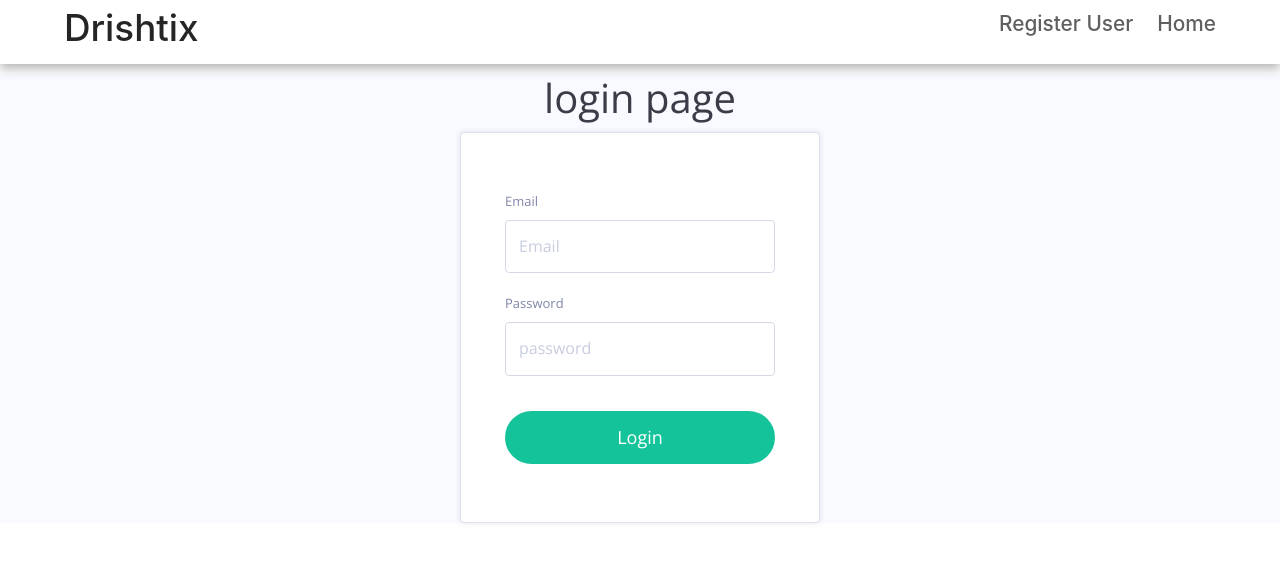
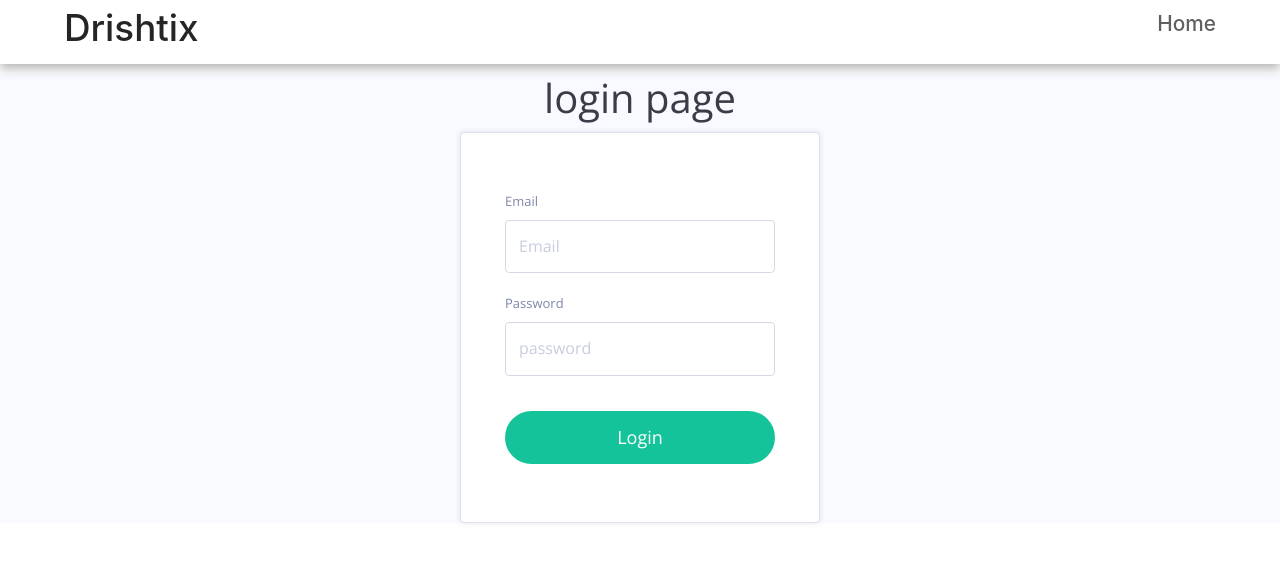
Before and after one commit to Dart9000/Drishtix-Web, a React (Create React App) app in the folder client/: page / in a window 1280 px wide. Shown: the top 562 px of the page. Built offline with nearby package versions, Linux system fonts and the light colour scheme.

Commit message:
ui register

```diff
--- a/client/src/App.js
+++ b/client/src/App.js
@@ -38,7 +38,7 @@ function App() {
    <Router>
 
      <div className="App">
-            <Navbar auth={auth}/>
+            <Navbar auth={auth} isAdmin={userData.isAdmin} />
             <div className='app_body'>
             <Routes>
               <Route path="/" element={
--- a/client/src/Components/CriminalProfile/CriminalProfile.jsx
+++ b/client/src/Components/CriminalProfile/CriminalProfile.jsx
@@ -32,11 +32,11 @@ const CriminalProfile = ( {baseURL}) => {
 
 
   return (
-    <div>
+    <div className='phone'>
         <h1>CriminalProfile</h1>
 
         <div>
-        <img alt="pic of criminal" src={`${profileImgURL}`}/>
+        <img  className='avatar' alt="pic of criminal" src={`${profileImgURL}`}/>
         </div>
 
         <div>
--- a/client/src/Components/Navbar/Navbar.jsx
+++ b/client/src/Components/Navbar/Navbar.jsx
@@ -3,7 +3,7 @@ import styles from "./Navbar.module.css";
 import { Link, Navigate } from 'react-router-dom';
 
 
-const Navbar = () => {
+const Navbar = ({auth, isAdmin}) => {
   return (
   <div>
     <nav className={`${styles.navbar}`}>
@@ -15,9 +15,12 @@ const Navbar = () => {
                 <span className={`${styles.line} ${styles.line3}`}></span>
             </div>
             <ul className={`${styles.menu_items}`}>
+              {  isAdmin?
+              (<li> <a >  <Link to="register">Register User </Link> </a> </li>
+              ):
+              ( <li> <a >  <Link to="">Home </Link> </a> </li>)
+            }
 
-               <li> <a >  <Link to="register">Register User </Link> </a> </li>
-               <li> <a >  <Link to="">Home </Link> </a> </li>
             </ul>
             <h1 className={`${styles.logo}`}>Drishtix</h1>
         </div>
```
Also changed, not shown: client/src/Components/CriminalProfile/CiminalProfile.css (added), client/src/pages/home/home.module.jsx (added).
